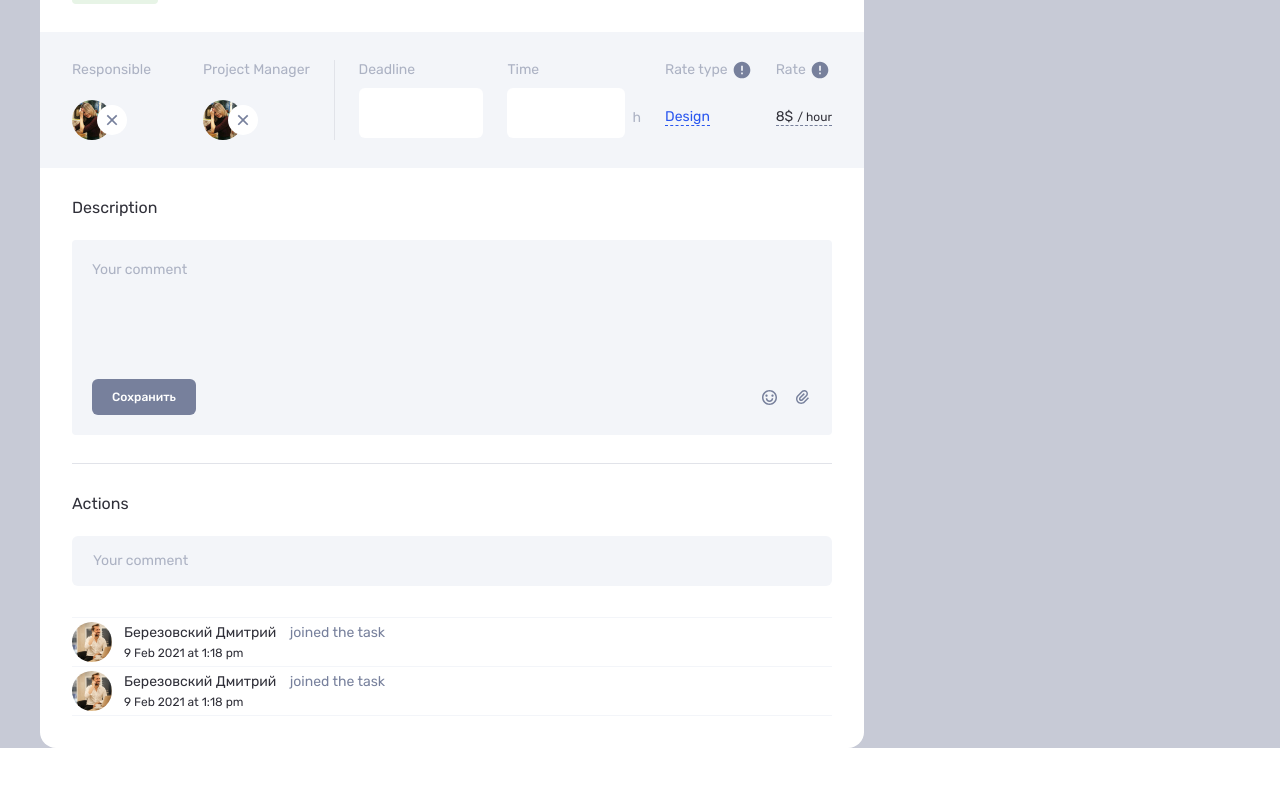
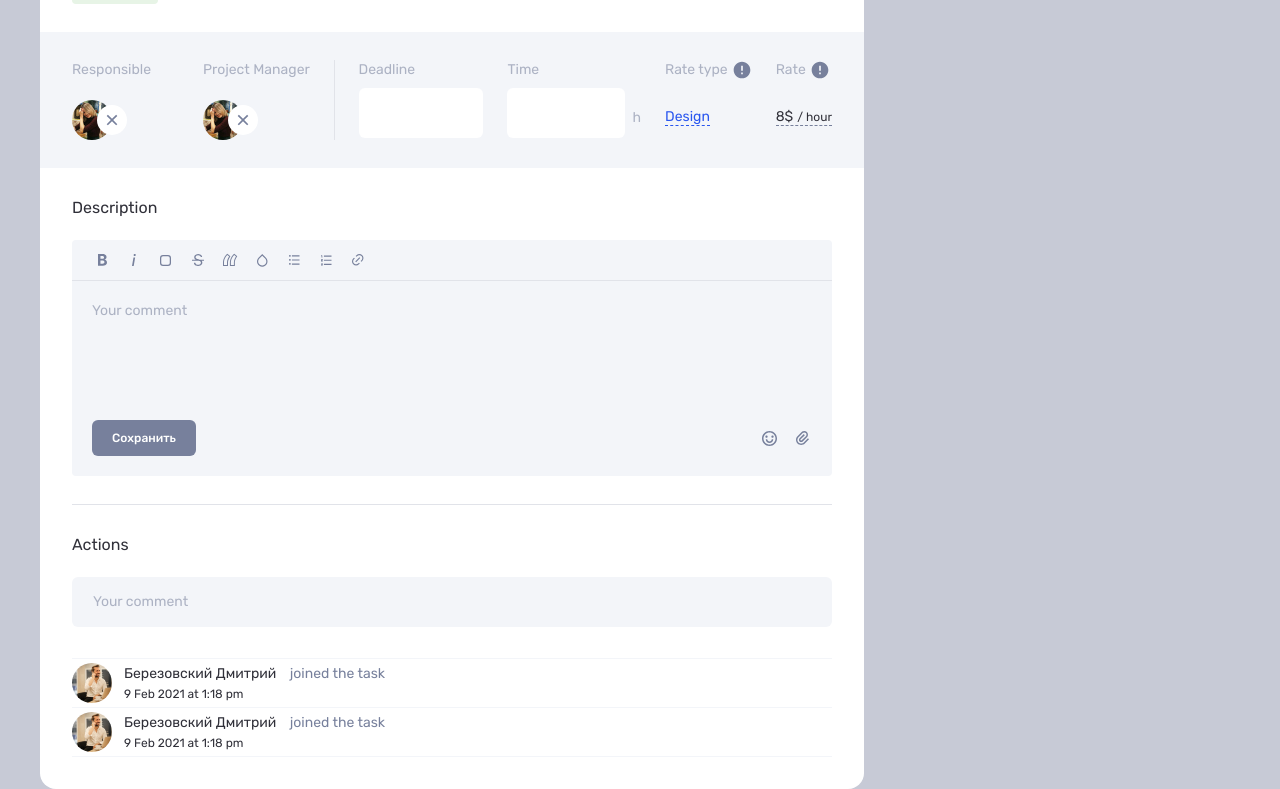
Before and after one commit to exes2012/if-team, a Vue app: page /people in a window 1280 px wide. Shown: the part 5476-6265 px from the top of the page. Before the commit the page ends 6224 px from the top, so only its background shows below. Built offline with nearby package versions, Linux system fonts and the light colour scheme.

Commit message:
added icons

```diff
--- a/src/views/ViewPeople.vue
+++ b/src/views/ViewPeople.vue
@@ -1904,6 +1904,37 @@
         <div class="mb-7 pb-7 border-b border-solid border-gray-200">
           <p class="text-2 mb-5">Description</p>
           <div class="rounded bg-gray-100">
+            <div
+              class="px-5 py-2.5 border-b border-solid border-gray-200 flex items-center gap-x-3"
+            >
+              <v-button class="[&:hover>svg]:fill-blue-400">
+                <v-icon name="bold" viewBox="0 0 20 20"></v-icon>
+              </v-button>
+              <v-button class="[&:hover>svg]:fill-blue-400">
+                <v-icon name="italic" viewBox="0 0 20 20"></v-icon>
+              </v-button>
+              <v-button class="[&:hover>svg]:fill-blue-400">
+                <v-icon name="checkbox" viewBox="0 0 20 20"></v-icon>
+              </v-button>
+              <v-button class="[&:hover>svg]:fill-blue-400">
+                <v-icon name="strikethrough" viewBox="0 0 20 20"></v-icon>
+              </v-button>
+              <v-button class="[&:hover>svg]:fill-blue-400">
+                <v-icon name="quotes" viewBox="0 0 20 20"></v-icon>
+              </v-button>
+              <v-button class="[&:hover>svg]:fill-blue-400">
+                <v-icon name="color" viewBox="0 0 20 20"></v-icon>
+              </v-button>
+              <v-button class="[&:hover>svg]:fill-blue-400">
+                <v-icon name="markeredList" viewBox="0 0 20 20"></v-icon>
+              </v-button>
+              <v-button class="[&:hover>svg]:fill-blue-400">
+                <v-icon name="orderedList" viewBox="0 0 20 20"></v-icon>
+              </v-button>
+              <v-button class="[&:hover>svg]:fill-blue-400">
+                <v-icon name="link" viewBox="0 0 20 20"></v-icon>
+              </v-button>
+            </div>
             <div class="p-5">
               <textarea
                 placeholder="Your comment"
```
Also changed, not shown: src/assets/icons/icons.js (+25 -0 lines).
